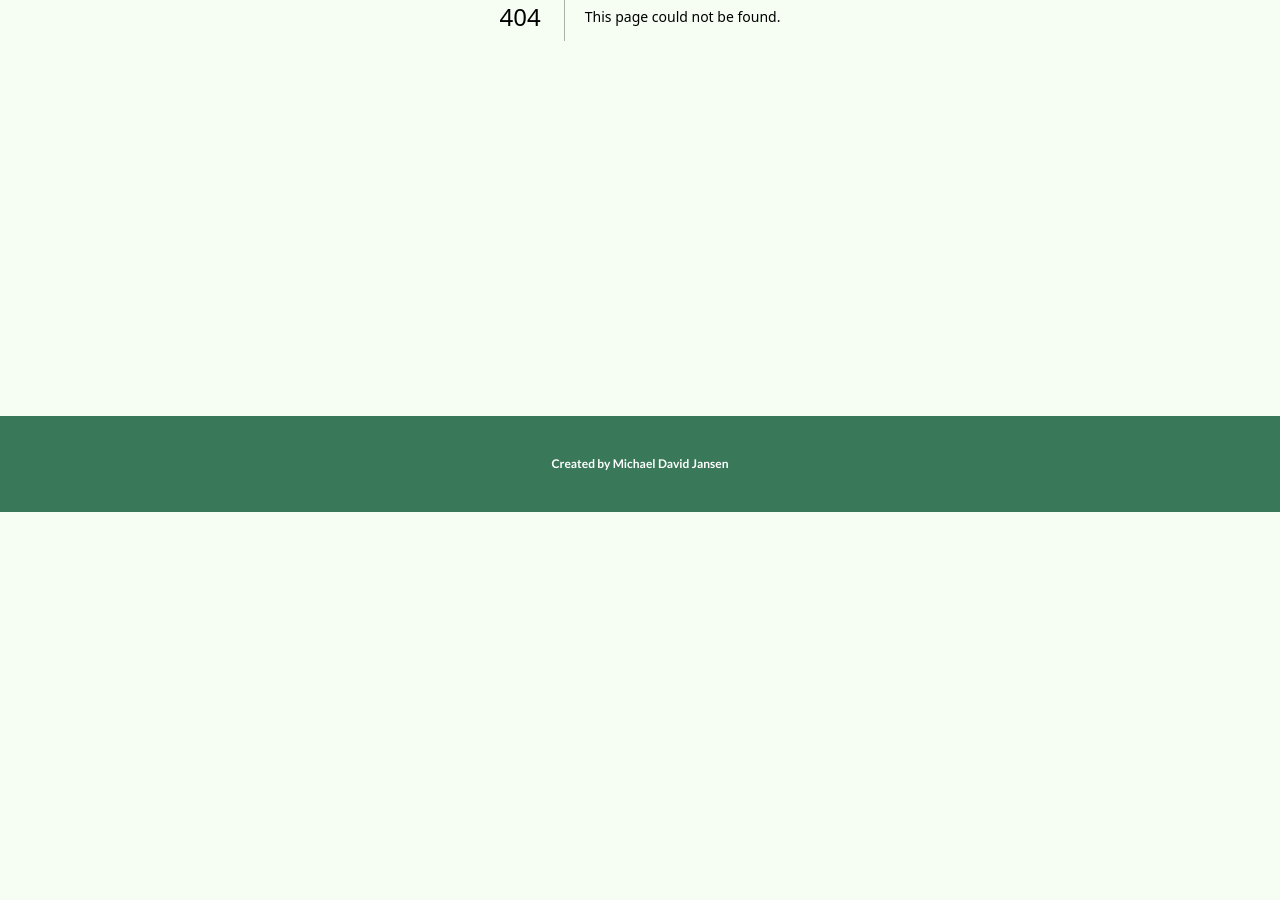
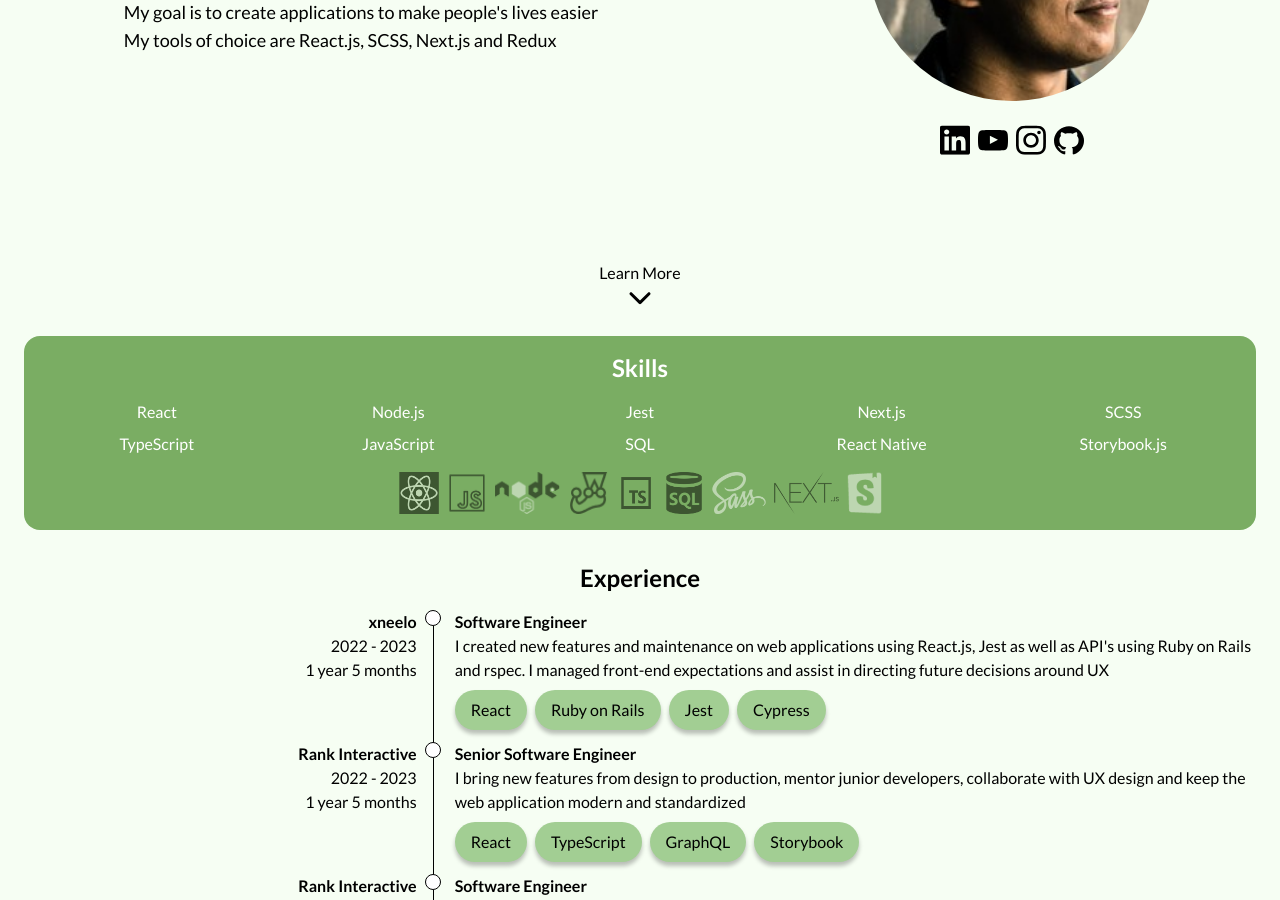
Before and after one commit to MichaelDJansen/personal-site, a Next.js app: page /personal-site/ in a window 1280 px wide. Before the commit this address had no page. Shown: the part 480-1380 px from the top of the page. Before the commit the page ends 992 px from the top, so only its background shows below. Built offline with nearby package versions, Linux system fonts and the light colour scheme.

Commit message:
Using regular image tags as export doesn't support next/image

```diff
--- a/next.config.js
+++ b/next.config.js
@@ -1,7 +1,8 @@
 /** @type {import('next').NextConfig} */
 const nextConfig = {
+    basePath: "/personal-site",
     output: "export",
     reactStrictMode: true,
-};
+  };
 
 module.exports = nextConfig;
--- a/src/app/components/Header/Header.tsx
+++ b/src/app/components/Header/Header.tsx
@@ -1,4 +1,4 @@
-import Image from "next/image";
+// import Image from "next/image";
 import Button from "../Button/Button";
 
 type THeaderProps = {
@@ -7,7 +7,7 @@ type THeaderProps = {
 
 const Header: React.FC<THeaderProps> = ({ className }) => (
   <div className={`bg-secondary text-white px-4 py-4 w-full flex justify-between items-center gap-2 ${className ?? ""}`}>
-    <Image className="header-logo" alt="site logo" src="/assets/MJ-logo.png" width={64} height={64}/>
+    <img className="header-logo" alt="site logo" src="/assets/MJ-logo.png" width={64} height={64}/>
     <nav className="flex gap-4">
       <a href="#skills-section">Skills</a>
       <a href="#experience-section">Experience</a>
--- a/src/app/page.tsx
+++ b/src/app/page.tsx
@@ -1,14 +1,15 @@
-import Image from 'next/image'
+// import img from 'next/img'
 import Link from 'next/link'
 import Timeline from './components/Timeline/Timeline';
 import { JOBS, SKILLS } from './constants';
+// import { getAssetPath } from './utils';
 
 const Home = () => (
   <main className="flex flex-col items-center justify-between px-6 py-8 bg-quarternary gap-4 animate-[fadeIn_2s_ease-in-out]">
     <section className="hero-section flex flex-col w-full justify-between gap-4 h-[calc(100vh_-_128px)] relative md:justify-center">
       <div className="hero-info-section flex flex-col gap-2 items-center md:flex-row-reverse md:justify-center lg:justify-around">
-        <div className="hero-image-section flex items-center justify-center flex-col gap-4">
-          <Image
+        <div className="hero-img-section flex items-center justify-center flex-col gap-4">
+          <img
             src="/assets/michael-pp.jpeg"
             className="rounded-full"
             alt="hero-avatar"
@@ -17,14 +18,14 @@ const Home = () => (
           />
           <div className="flex items-center justify-center gap-2 mt-2">
             <Link href="https://www.linkedin.com/in/michaeldavidjansen" target="_blank">
-              <Image src="/assets/social-icons/linkedin.svg" alt="linkedin" width={30} height={30} />
+              <img src="/assets/social-icons/linkedin.svg" alt="linkedin" width={30} height={30} />
             </Link>
             <Link href="https://www.youtube.com/@WebDevDynamite" target="_blank">
-              <Image src="/assets/social-icons/youtube.svg" alt="youtube" width={30} height={30}  />
+              <img src="/assets/social-icons/youtube.svg" alt="youtube" width={30} height={30}  />
             </Link>
-            <Image src="/assets/social-icons/instagram.svg" alt="instagram" width={30} height={30} />
+            <img src="/assets/social-icons/instagram.svg" alt="instagram" width={30} height={30} />
             <Link href="https://github.com/MichaelDJansen" target="_blank">
-              <Image src="/assets/social-icons/github.svg" alt="github" width={30} height={30} />
+              <img src="/assets/social-icons/github.svg" alt="github" width={30} height={30} />
             </Link>
           </div>
         </div>
@@ -41,7 +42,7 @@ const Home = () => (
         <a href="#skills-section">
           Learn More
         </a>
-        <Image src="/assets/chevron-down.svg" alt="arrow-down" width={24} height={24} />
+        <img src="/assets/chevron-down.svg" alt="arrow-down" width={24} height={24} />
       </div>
     </section>
     <section id="skills-section" className="flex flex-col items-center bg-tertiary w-full text-white rounded-2xl gap-4 p-4">
@@ -51,15 +52,15 @@ const Home = () => (
       </section>
       <div className="skill-logo-container w-full overflow-hidden">
         <section className="skills-logos flex row gap-2 flex-1 flex-wrap justify-center opacity-50">
-          <Image src="/assets/technology-logos/react.png" alt="react-logo" width={40} height={40} />
-          <Image src="/assets/technology-logos/js.png" alt="javascript-logo" width={40} height={40} />
-          <Image src="/assets/technology-logos/node.png" alt="nodejs-logo" width={65} height={40} />
-          <Image src="/assets/technology-logos/jest.png" alt="jest-logo" width={40} height={40} />
-          <Image src="/assets/technology-logos/ts.png" alt="typescript-logo" width={40} height={40} />
-          <Image src="/assets/technology-logos/sql.png" alt="sql-logo" width={40} height={40} />
-          <Image src="/assets/technology-logos/sass.png" alt="sass-logo" width={54} height={40} />
-          <Image src="/assets/technology-logos/next-js.png" alt="next-js-logo" width={65} height={40} />
-          <Image src="/assets/technology-logos/storybook.png" alt="storybook-logo" width={35} height={40} />
+          <img src="/assets/technology-logos/react.png" alt="react-logo" width={40} height={40} />
+          <img src="/assets/technology-logos/js.png" alt="javascript-logo" width={40} height={40} />
+          <img src="/assets/technology-logos/node.png" alt="nodejs-logo" width={65} height={40} />
+          <img src="/assets/technology-logos/jest.png" alt="jest-logo" width={40} height={40} />
+          <img src="/assets/technology-logos/ts.png" alt="typescript-logo" width={40} height={40} />
+          <img src="/assets/technology-logos/sql.png" alt="sql-logo" width={40} height={40} />
+          <img src="/assets/technology-logos/sass.png" alt="sass-logo" width={54} height={40} />
+          <img src="/assets/technology-logos/next-js.png" alt="next-js-logo" width={65} height={40} />
+          <img src="/assets/technology-logos/storybook.png" alt="storybook-logo" width={35} height={40} />
         </section>
       </div>
     </section>
--- /dev/null
+++ b/src/app/utils/index.ts
@@ -0,0 +1,3 @@
+import { basePath } from '../../../next.config';
+
+export const getAssetPath = (src: string) => `${basePath}/${src}`;
```
